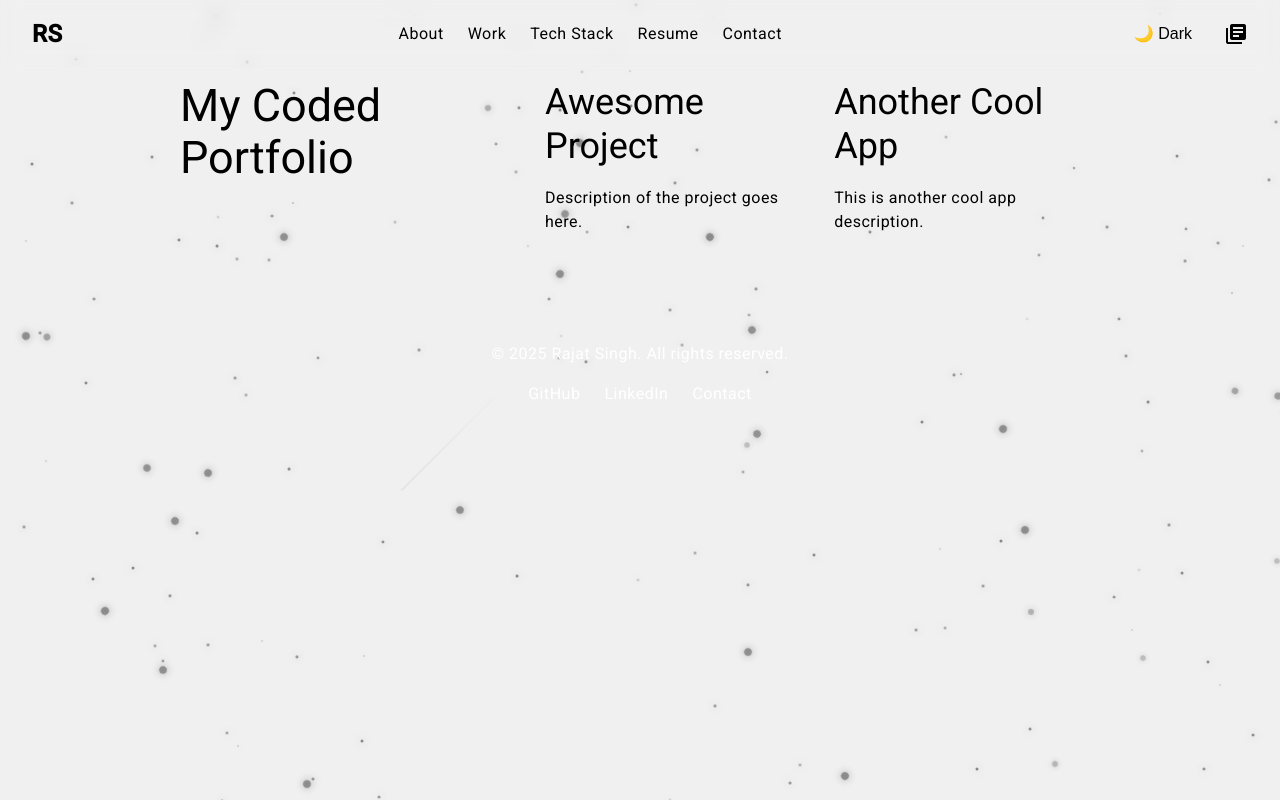
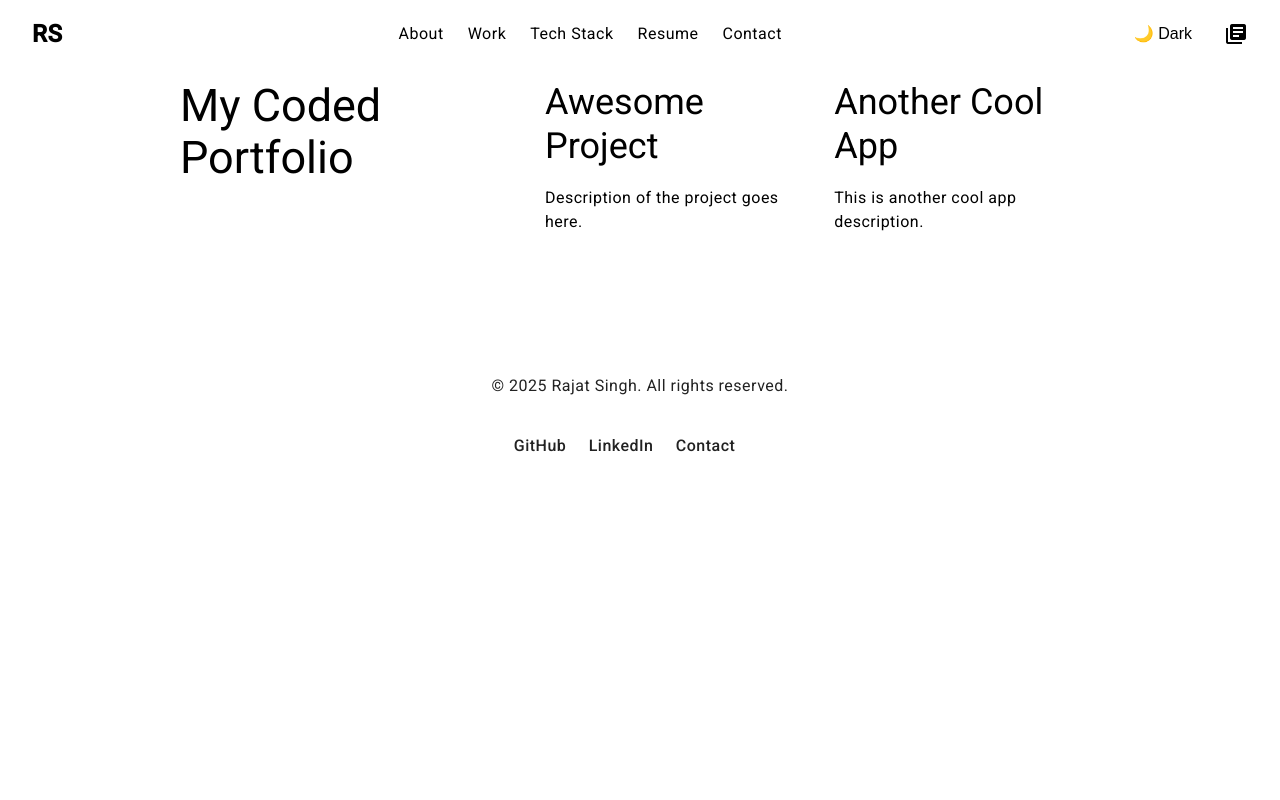
Before and after one commit to RajatSinghrs/portfolio-web, an Angular app: page /coded-portfolio in a window 1280 px wide. Built offline with nearby package versions, Linux system fonts and the light colour scheme.

Commit message:
header and footer fixes

```diff
--- a/src/app/footer/footer.component.html
+++ b/src/app/footer/footer.component.html
@@ -1,11 +1,9 @@
-<app-starlight [isDarkMode]="isDarkMode"></app-starlight>
-
-<footer class="footer">
+<footer class="footer" [class.dark]="isDarkMode">
   <div class="container">
     <p>&copy; 2025 Rajat Singh. All rights reserved.</p>
     <div class="footer-links">
-      <a href="https://github.com/rajat" target="_blank" rel="noopener noreferrer">GitHub</a>
-      <a href="https://linkedin.com/in/rajat" target="_blank" rel="noopener noreferrer">LinkedIn</a>
+      <a href="https://github.com/RajatSinghrs" target="_blank" rel="noopener noreferrer">GitHub</a>
+      <a href="https://www.linkedin.com/in/rsrajatsingh/" target="_blank" rel="noopener noreferrer">LinkedIn</a>
       <a href="#contact">Contact</a>
     </div>
   </div>
--- a/src/app/footer/footer.component.scss
+++ b/src/app/footer/footer.component.scss
@@ -1,21 +1,28 @@
 .footer {
-  padding: 1rem 1rem;
-  // background: var(--bg-header);
-  color: var(--footer-text, #fff);
+  display: flex;
+  justify-content: center;
+  align-items: center;
+  flex-direction: column;
   text-align: center;
+  backdrop-filter: blur(10px) saturate(150%);
+  background: rgba(255, 255, 255, 0.04);
+  color: #222;
+  transition: all 0.3s ease;
+}
 
-  .footer-links {
-    margin-top: 1rem;
+.footer.dark {
+  background: rgba(0, 0, 0, 0.3);
+  color: #f5f5f5;
+}
 
-    a {
-      color: var(--footer-text, #fff);
-      margin: 0 0.75rem;
-      text-decoration: none;
-      transition: color 0.3s;
+.footer-links {
+  display: flex;
+  flex-wrap: wrap;
+}
 
-      &:hover {
-        color: var(--accent-color, #64ffda);
-      }
-    }
-  }
+.footer-links a {
+  color: inherit;
+  text-decoration: none;
+  font-weight: 500;
+  transition: color 0.3s ease, text-shadow 0.3s ease;
 }
--- a/src/app/header/header.component.scss
+++ b/src/app/header/header.component.scss
@@ -6,8 +6,7 @@
   padding: 16px 0;
   transition: background 0.3s ease, box-shadow 0.3s ease, border 0.3s ease;
   backdrop-filter: blur(10px) saturate(180%);
-  -webkit-backdrop-filter: blur(10px) saturate(180%);
-  border-bottom: 1px solid rgba(255, 255, 255, 0.1);
+  // -webkit-backdrop-filter: blur(10px) saturate(180%);
   box-shadow: none;
     background: rgba(255, 255, 255, 0);
 
@@ -16,7 +15,6 @@
 .header.scrolled {
   background: rgba(255, 255, 255, 0.4);
   box-shadow: 0 4px 16px rgba(0, 0, 0, 0.1);
-  border-bottom: 1px solid rgba(255, 255, 255, 0.3);
 }
 
 .header-content {
--- a/src/styles.scss
+++ b/src/styles.scss
@@ -12,6 +12,7 @@ body {
 
 body.light-theme {
   --bg-header: #ffffff;
+   --bg-footer: #f9f9f9;
   --primary-color: #007bff;
   --project-bg: #f5f5f5;
   --text-color: #333333;
```
Lines whose indentation alone changed are shown as unchanged.
